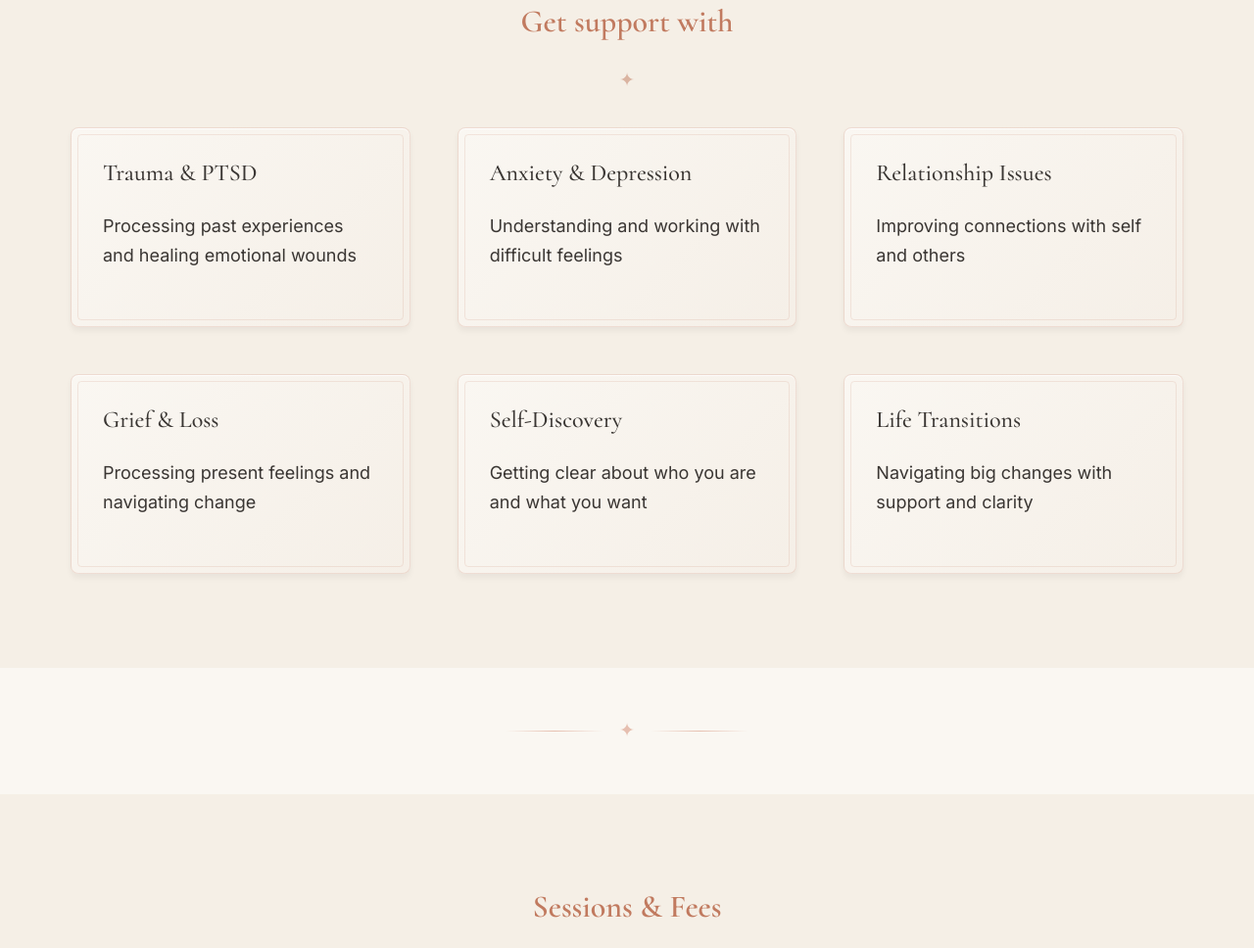
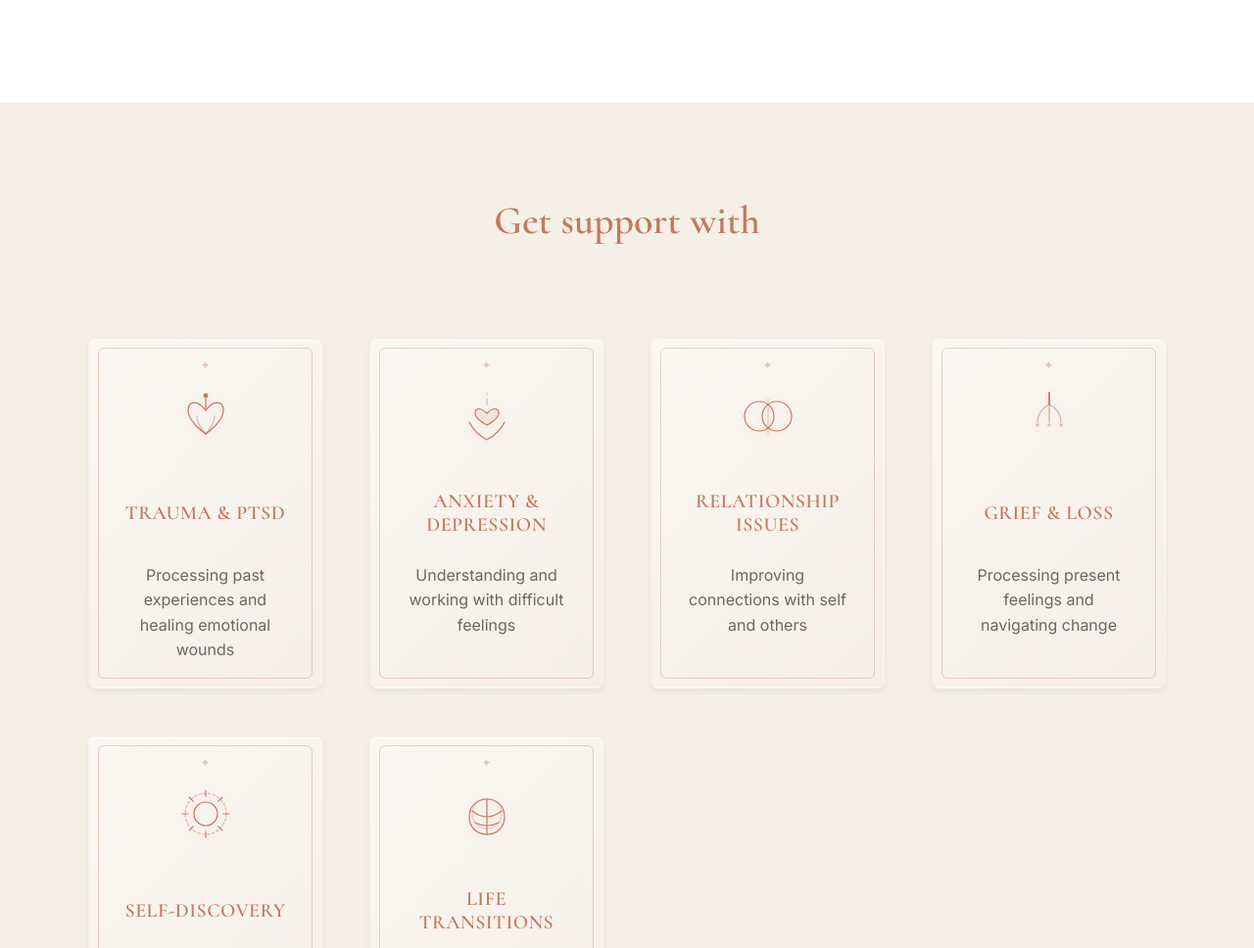
Before and after one commit to ejntaylor/tamsinurquhart, a plain HTML site: page services.html in a window 1280 px wide. Shown: the part 1116-2084 px from the top of the page at 98% size. Drawn offline with Linux system fonts and the light colour scheme.

Commit message:
wip tues eve

```diff
--- a/services.html
+++ b/services.html
@@ -40,10 +40,11 @@
     </header>
 
     <!-- Page Hero -->
-    <section class="page-hero">
-        <div class="container">
+    <section class="hero"
+        style="min-height: 15vh; background-image: linear-gradient(rgba(58, 54, 51, 0.6), rgba(58, 54, 51, 0.6)), url('images/hero-forest.png');">
+        <div class="hero-content">
             <h1>Services</h1>
-            <p class="page-subtitle">Collaborative, person[s]-centred therapy to support your system to heal, change and
+            <p class="hero-subtitle">Collaborative, person[s]-centred therapy to support your system to heal, change and
                 grow</p>
         </div>
     </section>
@@ -71,35 +72,104 @@
         </div>
     </section>
 
+
     <!-- What I Work With -->
     <section style="background-color: var(--color-bg-warm);">
         <div class="container">
-            <div class="mystical-heading">
-                <h3 class="text-primary">Get support with</h3>
+            <div class="section-header">
+                <h2 class="section-title">Get support with</h2>
             </div>
-            <div class="grid grid-2">
-                <div class="mystical-card">
-                    <h4>Trauma & PTSD</h4>
+            <div class="benefits-grid" style="grid-template-columns: repeat(auto-fit, minmax(220px, 1fr));">
+                <div class="benefit-item">
+                    <div class="benefit-icon">
+                        <!-- Healing: Lotus -->
+                        <svg viewBox="0 0 100 100" width="60" height="60" fill="none" stroke="currentColor"
+                            stroke-width="2" stroke-linecap="round" stroke-linejoin="round">
+                            <path
+                                d="M50 80 C50 80 20 60 20 40 C20 25 35 20 50 40 C65 20 80 25 80 40 C80 60 50 80 50 80 Z" />
+                            <path d="M50 80 C50 80 35 65 35 50" opacity="0.5" />
+                            <path d="M50 80 C50 80 65 65 65 50" opacity="0.5" />
+                            <path d="M50 40 L50 20" />
+                            <circle cx="50" cy="15" r="3" fill="currentColor" />
+                        </svg>
+                    </div>
+                    <h3>Trauma & PTSD</h3>
                     <p>Processing past experiences and healing emotional wounds</p>
                 </div>
-                <div class="mystical-card">
-                    <h4>Anxiety & Depression</h4>
+                <div class="benefit-item">
+                    <div class="benefit-icon">
+                        <!-- Compassion: Heart -->
+                        <svg viewBox="0 0 100 100" width="60" height="60" fill="none" stroke="currentColor"
+                            stroke-width="2" stroke-linecap="round" stroke-linejoin="round">
+                            <path d="M20 60 Q30 80 50 90 Q70 80 80 60" />
+                            <path
+                                d="M50 45 C40 35 30 35 30 45 C30 55 50 65 50 65 C50 65 70 55 70 45 C70 35 60 35 50 45 Z"
+                                fill="currentColor" fill-opacity="0.1" />
+                            <path d="M50 20 L50 30" opacity="0.5" />
+                            <path d="M50 10 L50 15" opacity="0.3" />
+                        </svg>
+                    </div>
+                    <h3>Anxiety & Depression</h3>
                     <p>Understanding and working with difficult feelings</p>
                 </div>
-                <div class="mystical-card">
-                    <h4>Relationship Issues</h4>
+                <div class="benefit-item">
+                    <div class="benefit-icon">
+                        <!-- Connection: Interlocking Circles -->
+                        <svg viewBox="0 0 100 100" width="60" height="60" fill="none" stroke="currentColor"
+                            stroke-width="2" stroke-linecap="round" stroke-linejoin="round">
+                            <circle cx="35" cy="50" r="25" />
+                            <circle cx="65" cy="50" r="25" />
+                            <path d="M50 20 L50 80" opacity="0.3" />
+                        </svg>
+                    </div>
+                    <h3>Relationship Issues</h3>
                     <p>Improving connections with self and others</p>
                 </div>
-                <div class="mystical-card">
-                    <h4>Grief & Loss</h4>
+                <div class="benefit-item">
+                    <div class="benefit-icon">
+                        <!-- Grief: Willow/Flowing -->
+                        <svg viewBox="0 0 100 100" width="60" height="60" fill="none" stroke="currentColor"
+                            stroke-width="2" stroke-linecap="round" stroke-linejoin="round">
+                            <path d="M50 10 L50 30" stroke-width="3" />
+                            <path d="M50 30 Q30 40 30 60" opacity="0.6" />
+                            <path d="M50 30 Q50 40 50 60" opacity="0.6" />
+                            <path d="M50 30 Q70 40 70 60" opacity="0.6" />
+                            <circle cx="30" cy="65" r="2" fill="currentColor" opacity="0.4" />
+                            <circle cx="50" cy="65" r="2" fill="currentColor" opacity="0.4" />
+                            <circle cx="70" cy="65" r="2" fill="currentColor" opacity="0.4" />
+                        </svg>
+                    </div>
+                    <h3>Grief & Loss</h3>
                     <p>Processing present feelings and navigating change</p>
                 </div>
-                <div class="mystical-card">
-                    <h4>Self-Discovery</h4>
+                <div class="benefit-item">
+                    <div class="benefit-icon">
+                        <!-- Clarity: Sun -->
+                        <svg viewBox="0 0 100 100" width="60" height="60" fill="none" stroke="currentColor"
+                            stroke-width="2" stroke-linecap="round" stroke-linejoin="round">
+                            <circle cx="50" cy="50" r="20" />
+                            <path d="M50 10 L50 20 M50 80 L50 90 M10 50 L20 50 M80 50 L90 50" />
+                            <path d="M22 22 L29 29 M71 71 L78 78 M22 78 L29 71 M71 29 L78 22" />
+                            <circle cx="50" cy="50" r="35" stroke-dasharray="4 4" opacity="0.5" />
+                        </svg>
+                    </div>
+                    <h3>Self-Discovery</h3>
                     <p>Getting clear about who you are and what you want</p>
                 </div>
-                <div class="mystical-card">
-                    <h4>Life Transitions</h4>
+                <div class="benefit-item">
+                    <div class="benefit-icon">
+                        <!-- Change: Butterfly/Transformation -->
+                        <svg viewBox="0 0 100 100" width="60" height="60" fill="none" stroke="currentColor"
+                            stroke-width="2" stroke-linecap="round" stroke-linejoin="round">
+                            <path d="M50 50 m-25 0 a 25 25 0 1 0 50 0 a 25 25 0 1 0 -50 0" opacity="0.3" />
+                            <path
+                                d="M50 25 C30 25 20 40 20 55 C20 75 35 85 50 85 C65 85 80 75 80 55 C80 40 70 25 50 25 Z" />
+                            <path d="M50 25 L50 85" />
+                            <path d="M25 45 Q50 65 75 45" />
+                            <path d="M30 65 Q50 75 70 65" />
+                        </svg>
+                    </div>
+                    <h3>Life Transitions</h3>
                     <p>Navigating big changes with support and clarity</p>
                 </div>
             </div>
@@ -117,7 +187,7 @@
                 <h3 class="text-primary">Sessions & Fees</h3>
             </div>
 
-            <div class="grid grid-3 mb-xl">
+            <div class="grid grid-2 mb-xl">
                 <div class="card text-center">
                     <h4 style="color: var(--color-primary); font-size: var(--font-size-2xl);">£65</h4>
                     <p class="mb-0">1 hour</p>
```
Also changed, not shown: about.html (+4 -3 lines), blog.html (+4 -3 lines), contact.html (+4 -3 lines), podcasts.html (+4 -3 lines), privacy.html (+4 -3 lines).
